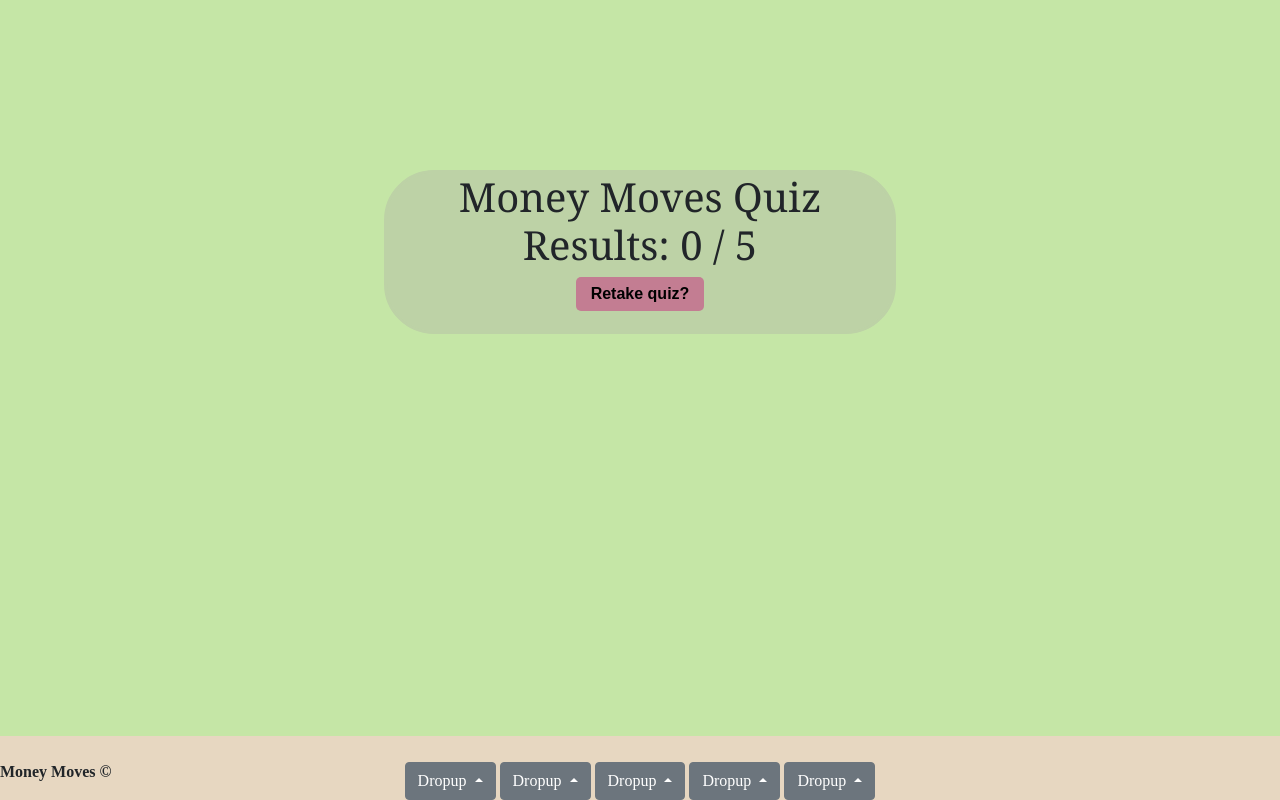
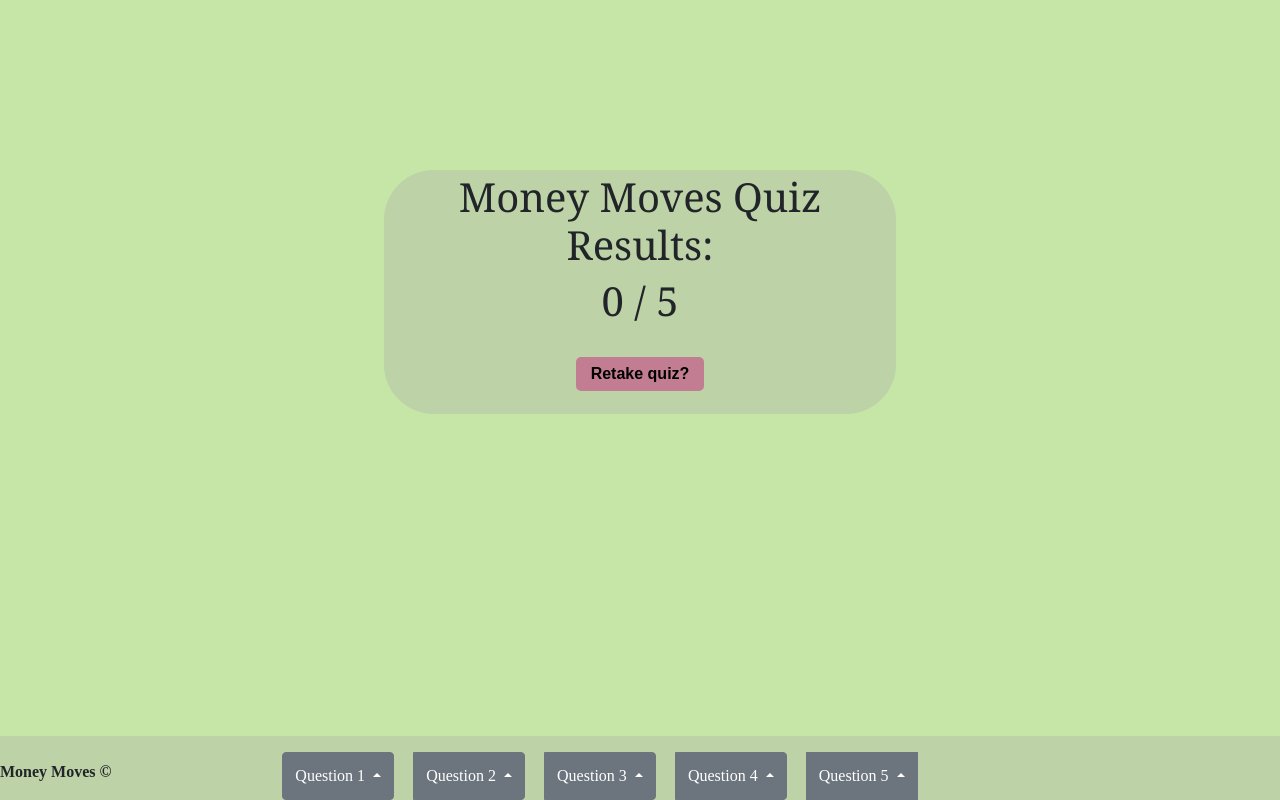
Before and after one commit to lk281/money_moves, a Flask app: page /results in a window 1280 px wide. Run offline with Flask 2, Linux system fonts and the light colour scheme; some libraries are stand-ins or nearby versions.

Commit message:
added new style and questions

```diff
--- a/model.py
+++ b/model.py
@@ -1,4 +1,3 @@
-import random
 
 #each question is its own dictionary then they are added to a question list
 question1 = {"question": "What is money?", "wrong_answers": ["another word for dollars", "the paper version of coins"],
@@ -13,13 +12,3 @@ question4 = {"question": "What is Cost of Attendence?", "wrong_answers": ["This
 question5 = {"question": "What is Annual Percentage Rate?", "wrong_answers": ["This term refers to a zero percent interest rate.", "This term refers to a yearly interest rate."], "correct_answer": "This term refers to the monthly effective interest rate that is then multiplied by the number of periods within a year."}
 
 question_list = [question1, question2, question3, question4, question5]
-
-def randomize_answers(question_dictionary):
-    wrong_answers = question_dictionary["wrong_answers"]
-    correct_answer = question_dictionary["correct_answer"]
-
-    answers_dictionary = {wrong_answers[0]: "wrong", wrong_answers[1]: "wrong", correct_answer: "correct"}
-    random_answers = list(answers_dictionary.keys())
-    random.shuffle(random_answers)
-
-    return random_answers, answers_dictionary
--- a/static/css/style.css
+++ b/static/css/style.css
@@ -38,7 +38,7 @@ font-weight: bold;
    left: 0;
    bottom: 0;
    width: 100%;
-   background-color:#E7D7C1;
+   background-color:#BDD2A6;
    text-align: left;
 }
 .footer{
@@ -46,6 +46,20 @@ font-weight: bold;
    left: 0;
    bottom: 0;
    width: 100%;
-   background-color:#E7D7C1;
+   background-color:#BDD2A6;
    text-align: center;
 }
+.dropup{
+  color:#243119;
+  padding: 0px 20px;
+  text-decoration: none;
+  display: center;
+  transition: ease 0.5s;
+}
+/* Change color of dropup links on hover */
+.dropup:hover {background-color: #96BE8C}
+a{
+    color:#344427;
+    text-decoration: none;
+    font-family:'Lora', serif;
+}
--- a/templates/results.html
+++ b/templates/results.html
@@ -4,64 +4,64 @@
     <meta charset="UTF-8">
     <title>title</title>
     <link href="https://cdn.jsdelivr.net/npm/bootstrap@5.0.2/dist/css/bootstrap.min.css" rel="stylesheet" integrity="sha384-EVSTQN3/azprG1Anm3QDgpJLIm9Nao0Yz1ztcQTwFspd3yD65VohhpuuCOmLASjC" crossorigin="anonymous">
+    <script src="https://cdn.jsdelivr.net/npm/bootstrap@5.0.2/dist/js/bootstrap.bundle.min.js" integrity="sha384-MrcW6ZMFYlzcLA8Nl+NtUVF0sA7MsXsP1UyJoMp4YLEuNSfAP+JcXn/tWtIaxVXM" crossorigin="anonymous"></script>
+    <link rel="preconnect" href="https://fonts.googleapis.com">
+    <link rel="preconnect" href="https://fonts.gstatic.com" crossorigin>
+    <link href="https://fonts.googleapis.com/css2?family=Lora:ital@1&display=swap" rel="stylesheet">
     <link rel="stylesheet" href="static/css/style.css" type="text/css">
   </head>
   <body >
         <div class = "filled-border">
-            <h1>Money Moves Quiz Results: {{score}} / 5 </h1>
+            <h1>Money Moves Quiz Results: </h1>
+            <h1> {{score}} / 5 </h1><br>
             <form action="/index" method ="post">
                 <input type="submit" value="Retake quiz?">
             </form>
         </div>
-        <div class = "footer">
-        <p class = "footer-left">
-            <br>
-            Money Moves ©
-         </p>
+         <div class = "footer">
+             <p class = "footer-left"> <br> Money Moves ©  </p>
             <!-- Default dropup button trouble w/ bootstrap -->
             <div class="btn-group dropup">
-  <button type="button" class="btn btn-secondary dropdown-toggle" data-bs-toggle="dropdown" aria-expanded="false">
-    Dropup
-  </button>
-  <ul class="dropdown-menu">
-    <!-- Dropdown menu links -->
-  </ul>
+            <button type="button" class="btn btn-secondary dropdown-toggle" data-bs-toggle="dropdown" aria-expanded="false">
+            Question 1
+            </button>
+            <ul class="dropdown-menu dropup">
+             <li><a href="https://googel.com/">Link 1</a></li>
+            <li><a href="https://googel.com/">Link 2</a></li>
+             </ul>
+             <div class="btn-group dropup">
+            <button type="button" class="btn btn-secondary dropdown-toggle" data-bs-toggle="dropdown" aria-expanded="false">
+            Question 2
+            </button>
+            <ul class="dropdown-menu dropup">
+             <li><a href="https://googel.com/">Link 1</a></li>
+            <li><a href="https://googel.com/">Link 2</a></li>
+             </ul>
+             <div class="btn-group dropup">
+            <button type="button" class="btn btn-secondary dropdown-toggle" data-bs-toggle="dropdown" aria-expanded="false">
+            Question 3
+            </button>
+            <ul class="dropdown-menu dropup">
+             <li><a href="https://googel.com/">Link 1</a></li>
+            <li><a href="https://googel.com/">Link 2</a></li>
+             </ul>
+             <div class="btn-group dropup">
+            <button type="button" class="btn btn-secondary dropdown-toggle" data-bs-toggle="dropdown" aria-expanded="false">
+            Question 4
+            </button>
+            <ul class="dropdown-menu dropup">
+             <li><a href="https://googel.com/">Link 1</a></li>
+            <li><a href="https://googel.com/">Link 2</a></li>
+             </ul>
+             <div class="btn-group dropup">
+            <button type="button" class="btn btn-secondary dropdown-toggle" data-bs-toggle="dropdown" aria-expanded="false">
+            Question 5
+            </button>
+            <ul class="dropdown-menu dropup">
+             <li><a href="https://googel.com/">Link 1</a></li>
+            <li><a href="https://googel.com/">Link 2</a></li>
+             </ul>
 </div>
-<div class="btn-group dropup ">
-  <button type="button" class="btn btn-secondary dropdown-toggle" data-bs-toggle="dropdown" aria-expanded="false">
-    Dropup
-  </button>
-  <ul class="dropdown-menu">
-    <!-- Dropdown menu links -->
-  </ul>
-</div>
-<div class="btn-group dropup ">
-  <button type="button" class="btn btn-secondary dropdown-toggle" data-bs-toggle="dropdown" aria-expanded="false">
-    Dropup
-  </button>
-  <ul class="dropdown-menu">
-    <!-- Dropdown menu links -->
-  </ul>
-</div>
-<div class="btn-group dropup ">
-  <button type="button" class="btn btn-secondary dropdown-toggle" data-bs-toggle="dropdown" aria-expanded="false">
-    Dropup
-  </button>
-  <ul class="dropdown-menu">
-    <!-- Dropdown menu links -->
-  </ul>
-</div>
-<div class="btn-group dropup">
-  <button type="button" class="btn btn-secondary dropdown-toggle" data-bs-toggle="dropdown" aria-expanded="false">
-    Dropup
-  </button>
-  <ul class="dropdown-menu">
-    <!-- Dropdown menu links -->
-  </ul>
-</div>
-</div>
-            <!-- have 5 drop up menus to give resources for what question they got wrong -->
             <br><br>
-         </p>
     </body>
 </html>
```
